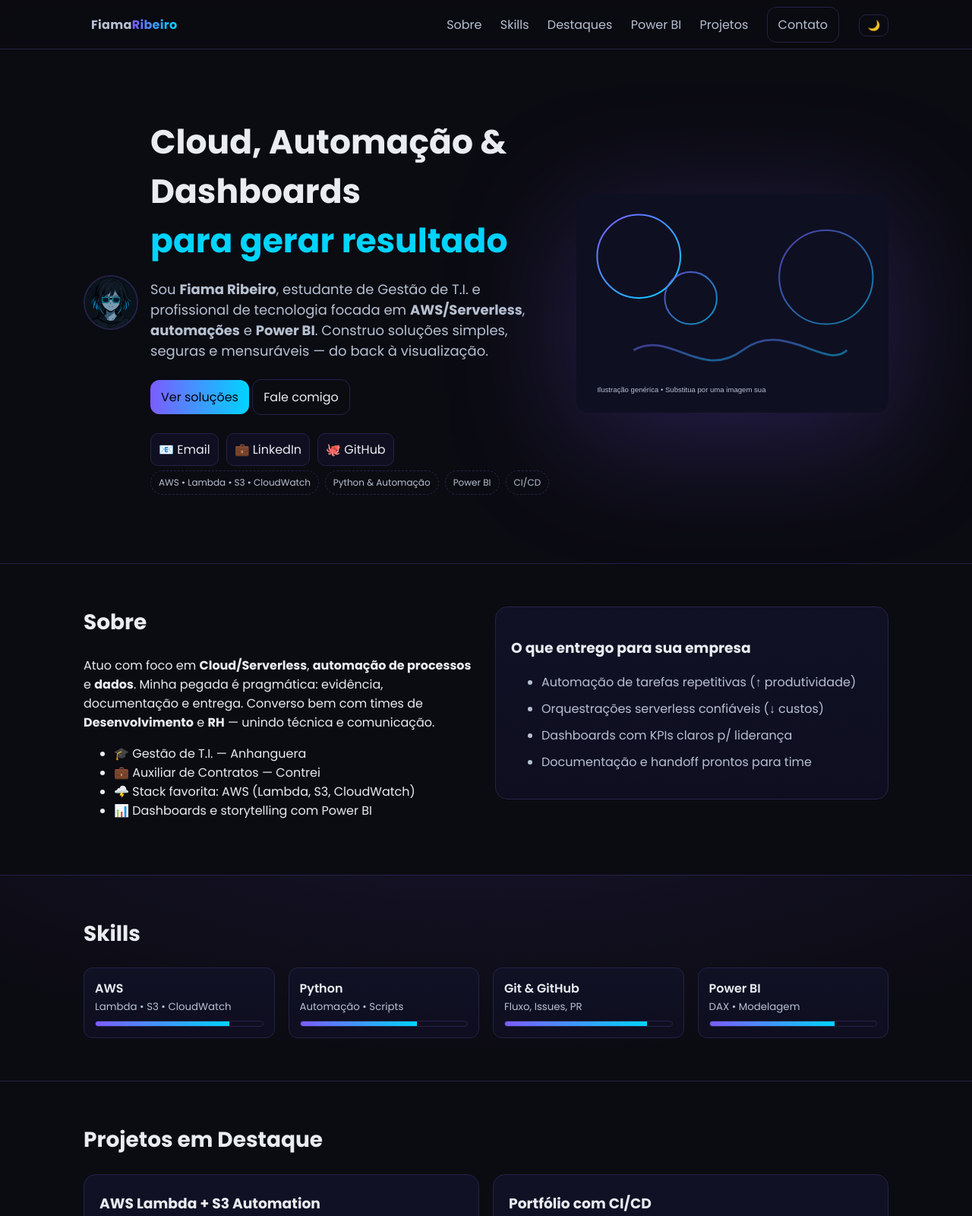
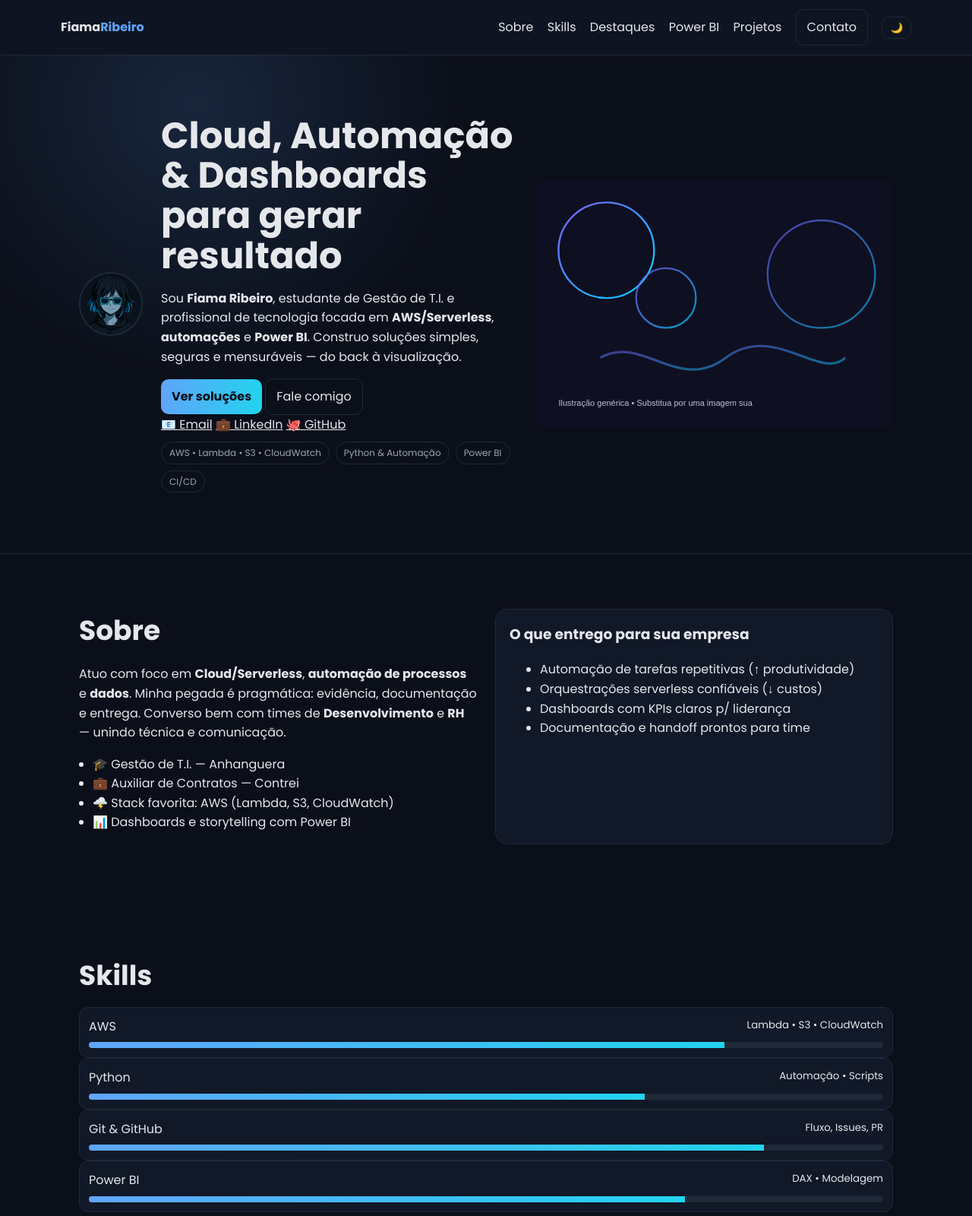
Before and after one commit to fiamaribeiro/fiamaribeiro.github.io, a plain HTML site: page index.html in a window 1280 px wide. Shown: the top 1600 px of the page at 76% size. Drawn offline with Linux system fonts and the light colour scheme.

Commit message:
Update styles.css

```diff
--- a/styles.css
+++ b/styles.css
@@ -1,69 +1,68 @@
-:root{
-  --bg:#0b0b12; --fg:#e9ecf1; --muted:#b7c1d1;
-  --brand:#7c5cff; --brand-2:#00d4ff; --card:#141427; --line:#232347;
+:root {
+  --bg:#0B0F1A; --surface:#111827; --muted:#1F2937; --text:#E5E7EB; --sub:#9CA3AF;
+  --brand:#60A5FA; --brand-2:#22D3EE; --radius:16px;
+}
+:root[data-theme="light"]{
+  --bg:#F9FAFB; --surface:#FFFFFF; --muted:#E5E7EB; --text:#111827; --sub:#4B5563;
+  --brand:#2563EB; --brand-2:#06B6D4;
 }
 *{box-sizing:border-box}
-html,body{margin:0;font-family:Poppins,system-ui,Segoe UI,Roboto,Arial,sans-serif;background:linear-gradient(180deg,#0b0b12 0%,#0b0b12 50%,#0c0c18 100%);color:var(--fg);}
-a{color:inherit;text-decoration:none}
-.container{max-width:1100px;margin:0 auto;padding:0 20px}
-.nav{position:sticky;top:0;backdrop-filter:blur(8px);background:rgba(11,11,18,.6);border-bottom:1px solid var(--line);z-index:10}
-.nav-inner{display:flex;align-items:center;justify-content:space-between;height:64px}
-.brand{font-weight:700;letter-spacing:.3px}
-.brand span{background:linear-gradient(90deg,var(--brand),var(--brand-2));-webkit-background-clip:text;background-clip:text;color:transparent}
-.nav a{margin:0 10px;color:var(--muted)}
-.nav .btn{margin-left:10px}
-#themeToggle{margin-left:12px;background:transparent;border:1px solid var(--line);color:var(--fg);padding:6px 10px;border-radius:10px;cursor:pointer}
-.hero{padding:80px 0}
-.hero-inner{display:grid;grid-template-columns:1.2fr .8fr;gap:32px;align-items:center}
-.hero h1{font-size:44px;margin:.2em 0}
-.hero h1 span{color:var(--brand-2)}
-.hero p{color:var(--muted);font-size:18px}
-.hero-ctas{margin:24px 0}
-.badges{display:flex;gap:8px;flex-wrap:wrap}
-.badge{border:1px dashed var(--line);padding:6px 10px;border-radius:999px;color:var(--muted);font-size:12px}
-.hero-art img{width:100%;max-width:420px;filter:drop-shadow(0 30px 80px rgba(124,92,255,.25))}
-.section{padding:56px 0;border-top:1px solid var(--line)}
-.section.alt{background:radial-gradient(1000px 400px at 50% -60%,rgba(124,92,255,.12),transparent)}
-.section h2{margin-top:0;font-size:28px}
-.grid-2{display:grid;grid-template-columns:1fr 1fr;gap:24px;align-items:start}
-.card{background:linear-gradient(180deg,#111125,#0e0e20);border:1px solid var(--line);border-radius:16px;padding:20px}
-.card.facts li{margin:10px 0;color:var(--muted)}
-.cards{display:grid;grid-template-columns:repeat(auto-fit,minmax(260px,1fr));gap:18px;margin-top:16px}
-.card.proj h3{margin:.2em 0}
-.tags span{display:inline-block;margin:6px 6px 0 0;padding:4px 8px;border-radius:10px;background:#101025;border:1px solid var(--line);color:var(--muted);font-size:12px}
-.actions{margin-top:12px;display:flex;gap:10px;flex-wrap:wrap}
-.card.cert p{color:var(--muted)}
-.chips span{display:inline-block;margin:8px 10px 0 0;padding:8px 10px;border:1px solid var(--line);border-radius:12px;background:#0f0f21;color:var(--muted)}
-.contact li{margin:8px 0}
-.form label{display:block;color:var(--muted);font-size:14px;margin-bottom:8px}
-.form input,.form textarea{width:100%;background:#0e0e1d;border:1px solid var(--line);border-radius:12px;color:var(--fg);padding:10px 12px;margin-top:6px}
-.form button{width:100%}
-.btn{display:inline-block;padding:10px 14px;border:1px solid var(--line);border-radius:12px;color:var(--fg);transition:.2s}
-.btn:hover{transform:translateY(-1px);}
-.btn.primary{background:linear-gradient(90deg,var(--brand),var(--brand-2));border:none;color:#020210}
+html,body{margin:0;padding:0}
+body{font-family:Poppins,system-ui,Segoe UI,Roboto,Helvetica,Arial,sans-serif;background:var(--bg);color:var(--text);line-height:1.6;transition:background .25s,color .25s}
+img{max-width:100%;display:block}
+a{color:inherit}
+
+.container{max-width:1120px;margin:auto;padding:0 24px}
+.section{padding:72px 0}
+.section h2{font-size:clamp(24px,3.2vw,36px);margin:0 0 12px}
+.muted{color:var(--sub)}
+
+.nav{position:sticky;top:0;z-index:20;background:rgba(17,24,39,.6);backdrop-filter:blur(10px);border-bottom:1px solid var(--muted)}
+.nav-inner{display:flex;align-items:center;justify-content:space-between;padding:12px 0}
+.brand{font-weight:700;text-decoration:none}
+.brand span{color:var(--brand)}
+.nav a{margin-right:14px;text-decoration:none}
+.theme-btn{border:1px solid var(--muted);background:transparent;border-radius:10px;padding:6px 10px;color:inherit;cursor:pointer}
+
+.hero{padding:80px 0;border-bottom:1px solid var(--muted);background:
+  radial-gradient(600px circle at 20% 10%, rgba(96,165,250,.15), transparent 60%)}
+.hero-inner{display:grid;grid-template-columns:1.1fr .9fr;gap:24px;align-items:center}
+.hero-text h1{font-size:clamp(28px,5vw,48px);line-height:1.1;margin:0 0 10px}
+.badges{display:flex;flex-wrap:wrap;gap:8px;margin-top:10px}
+.badge{border:1px solid var(--muted);border-radius:999px;padding:4px 10px;color:var(--sub);font-size:12px}
+.avatar{width:84px;height:84px;border-radius:999px;border:2px solid var(--muted);margin-right:12px}
+.avatar-and-brand{display:flex;align-items:center;gap:12px}
+
+.grid-2{display:grid;grid-template-columns:1fr 1fr;gap:24px}
+.cards{display:grid;gap:20px;grid-template-columns:repeat(auto-fit,minmax(260px,1fr))}
+.card{background:var(--surface);border:1px solid var(--muted);border-radius:var(--radius);padding:18px}
+.card.proj:hover{transform:translateY(-4px);transition:.2s ease;box-shadow:0 10px 30px rgba(0,0,0,.35);border-color:rgba(96,165,250,.35)}
+.tags span{background:rgba(96,165,250,.12);color:#93C5FD;padding:4px 8px;border-radius:999px;margin-right:6px;font-size:12px}
+.actions{margin-top:10px}
+.btn{display:inline-block;padding:10px 14px;border-radius:10px;border:1px solid var(--muted);text-decoration:none}
+.btn.primary{background:linear-gradient(90deg,var(--brand),var(--brand-2));color:#0B0F1A;font-weight:700;border:none}
 .btn.outline{background:transparent}
-.footer{border-top:1px solid var(--line);padding:24px 0;color:var(--muted);text-align:center}
-@media (max-width:880px){
-  .hero-inner,.grid-2{grid-template-columns:1fr}
-  .nav nav a{display:none}
-  .nav nav .btn, #themeToggle{display:inline-block}
-  .hero{padding:48px 0}
-  .hero h1{font-size:36px}
+.btn.small{padding:8px 12px;font-size:.9rem}
+
+.skills-grid .skill{background:var(--surface);border:1px solid var(--muted);border-radius:12px;padding:12px}
+.skill-top{display:flex;justify-content:space-between}
+.bar{height:8px;background:var(--muted);border-radius:999px;margin-top:8px;overflow:hidden}
+.bar span{display:block;height:100%;background:linear-gradient(90deg,var(--brand),var(--brand-2))}
+
+.facts h3{margin-top:0}
+.bullets{padding-left:18px}
+
+.bi-embed{position:relative;width:100%;aspect-ratio:16/9;background:#000;border:1px solid var(--muted);border-radius:16px;overflow:hidden;box-shadow:0 10px 30px rgba(0,0,0,.35);margin-bottom:16px}
+.bi-embed iframe{position:absolute;inset:0;width:100%;height:100%;border:0}
+.bi-card{display:flex;flex-direction:column}
+.bi-card h3{margin:0 0 6px}
+
+.form label{display:block;margin-bottom:10px}
+.form input,.form textarea{width:100%;padding:10px;border-radius:10px;border:1px solid var(--muted);background:transparent;color:var(--text)}
+.form button{margin-top:6px}
+
+.footer{border-top:1px solid var(--muted);padding:24px 0;text-align:center;color:var(--sub)}
+
+@media (max-width:900px){
+  .hero-inner{grid-template-columns:1fr}
 }
-body.light{--bg:#f9fafb; --fg:#141414; --muted:#5b6575; --card:#ffffff; --line:#e5e7eb; background:#ffffff;}
-body.light .section.alt{background:linear-gradient(180deg,#fff, #f9fbff)}
-body.light .btn.primary{color:#fff}
-
-.avatar-and-brand{display:flex;gap:16px;align-items:center;margin-bottom:10px}
-.avatar{width:72px;height:72px;border-radius:50%;object-fit:cover;border:2px solid var(--line)}
-.social-row{display:flex;gap:10px;flex-wrap:wrap;margin:10px 0 6px}
-.social{display:inline-block;padding:8px 10px;border:1px solid var(--line);border-radius:10px;color:var(--fg);background:#0f0f21}
-.social:hover{transform:translateY(-1px)}
-
-.skills-grid{display:grid;grid-template-columns:repeat(auto-fit,minmax(220px,1fr));gap:18px;margin-top:14px}
-.skill{background:linear-gradient(180deg,#111125,#0e0e20);border:1px solid var(--line);border-radius:12px;padding:14px}
-.skill-top{display:flex;flex-direction:column;gap:2px;margin-bottom:8px}
-.skill-top span{font-weight:600}
-.skill-top small{color:var(--muted)}
-.bar{height:8px;background:#0f0f21;border:1px solid var(--line);border-radius:999px;overflow:hidden}
-.bar span{display:block;height:100%;background:linear-gradient(90deg,var(--brand),var(--brand-2))}
```
